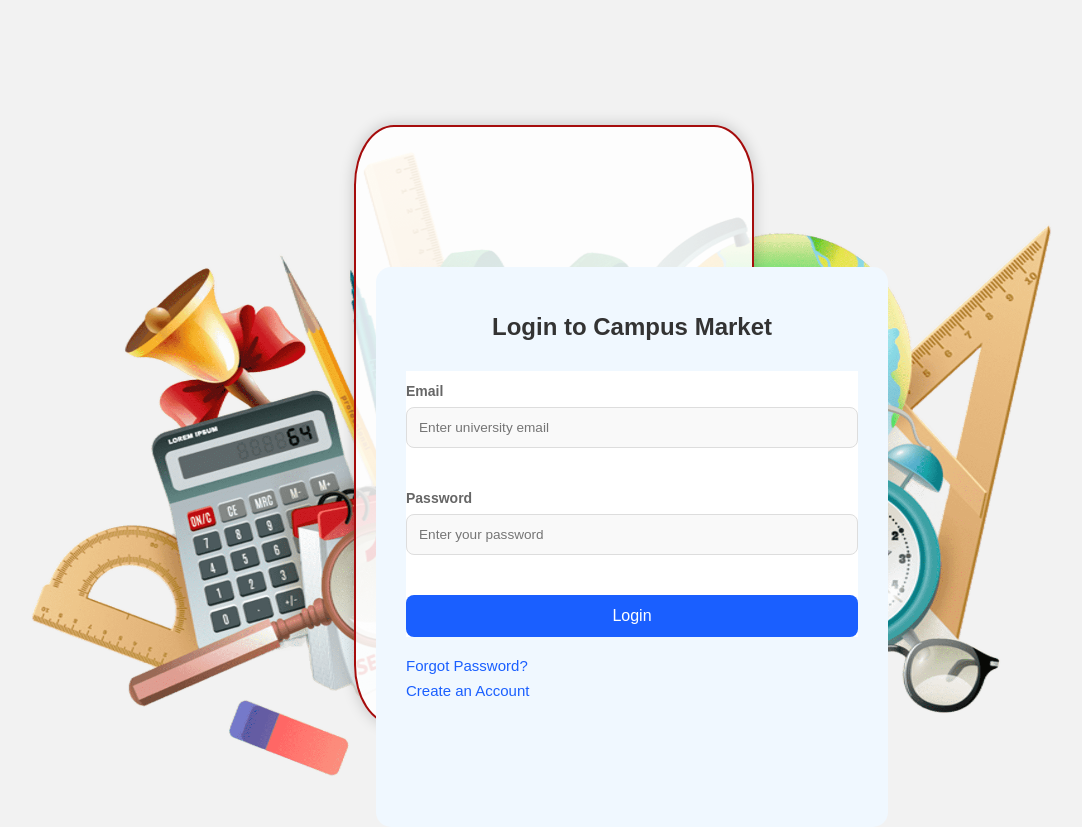
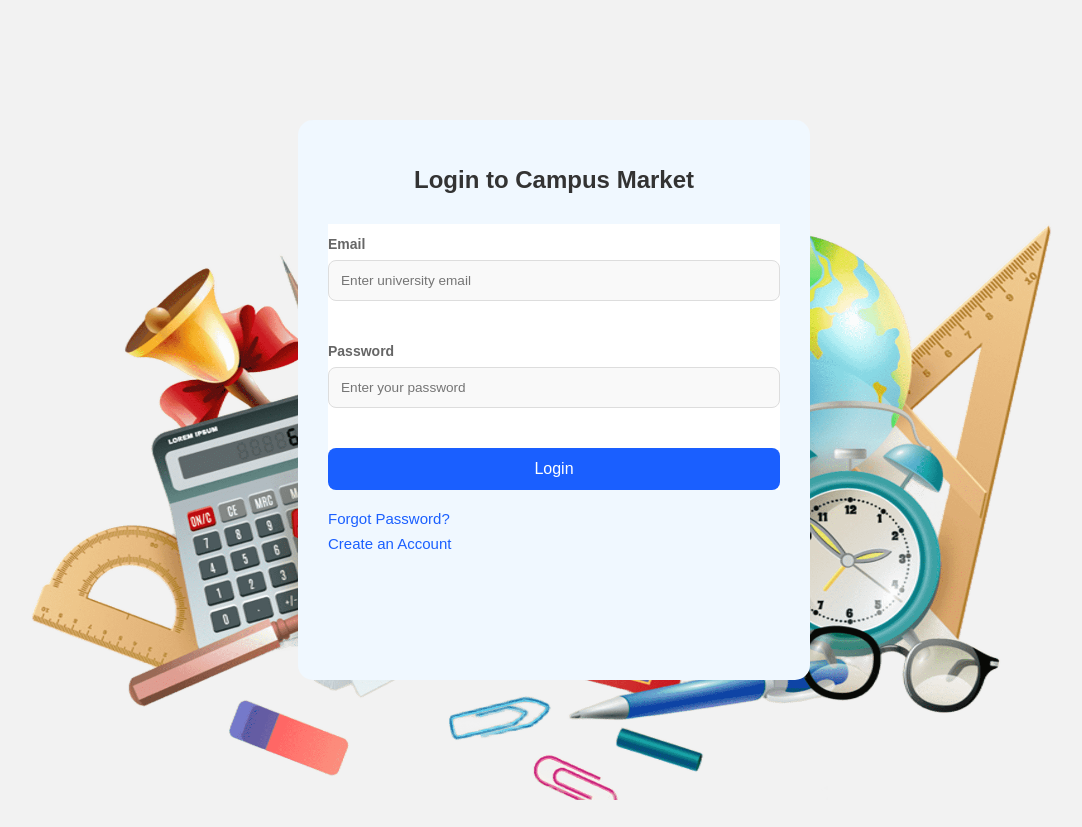
Before and after one commit to Doha2127277/CampusMarket, a React (Vite) app in the folder frontend/: page / in a window 1280 px wide. Shown: the whole page, without its empty margins (86-1168 px from the left). After the commit the page ends 800 px from the top, so only its background shows below. Built offline with nearby package versions, Linux system fonts and the light colour scheme.

Commit message:
my updates

```diff
--- a/frontend/src/AddOrder/AddOrder.css
+++ b/frontend/src/AddOrder/AddOrder.css
@@ -5,7 +5,7 @@ body{
     background-repeat: no-repeat;
 
 }
-.container{
+.container1{
 
 width:400px;
 height: 600px;
--- a/frontend/src/AddOrder/AddOrder.jsx
+++ b/frontend/src/AddOrder/AddOrder.jsx
@@ -80,7 +80,7 @@ function AddOrder() {
 
     return (
 
-        <div className="container">
+        <div className="container1">
 
             <h2>Add Product </h2>
 
--- a/frontend/src/LoginPage/LogIn.css
+++ b/frontend/src/LoginPage/LogIn.css
@@ -1,6 +1,7 @@
 body{
     margin: 0px;
     overflow: hidden;
+    background-image: url(hhhh.png);
 }
 img{
     height: 100vh;
--- a/frontend/src/LoginPage/LogIn.html
+++ b/frontend/src/LoginPage/LogIn.html
@@ -9,7 +9,7 @@
   <body>
     <div class="container">
       <img
-        src="https://images.unsplash.com/photo-1631599143419-ea8539ed4fbd?crop=entropy&cs=tinysrgb&fit=max&fm=jpg&ixid=M3w3Nzg4Nzd8MHwxfHNlYXJjaHwxfHx1bml2ZXJzaXR5JTIwY2FtcHVzJTIwYnVpbGRpbmd8ZW58MXx8fHwxNzcxNzM2NDE5fDA&ixlib=rb-4.1.0&q=80&w=1080&utm_source=figma&utm_medium=referral"
+        src="hhhh.png"
         alt="Cairo University"
       />
       <div class="card">
```
Also changed, not shown: frontend/src/LoginPage/hhhh.png (added).
